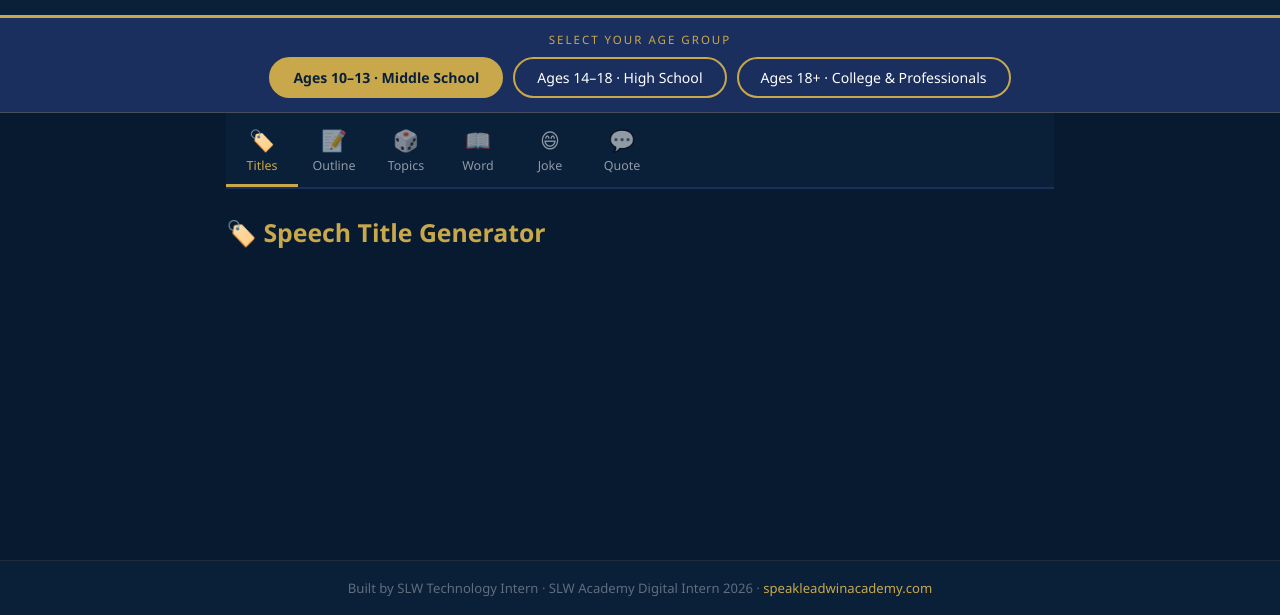
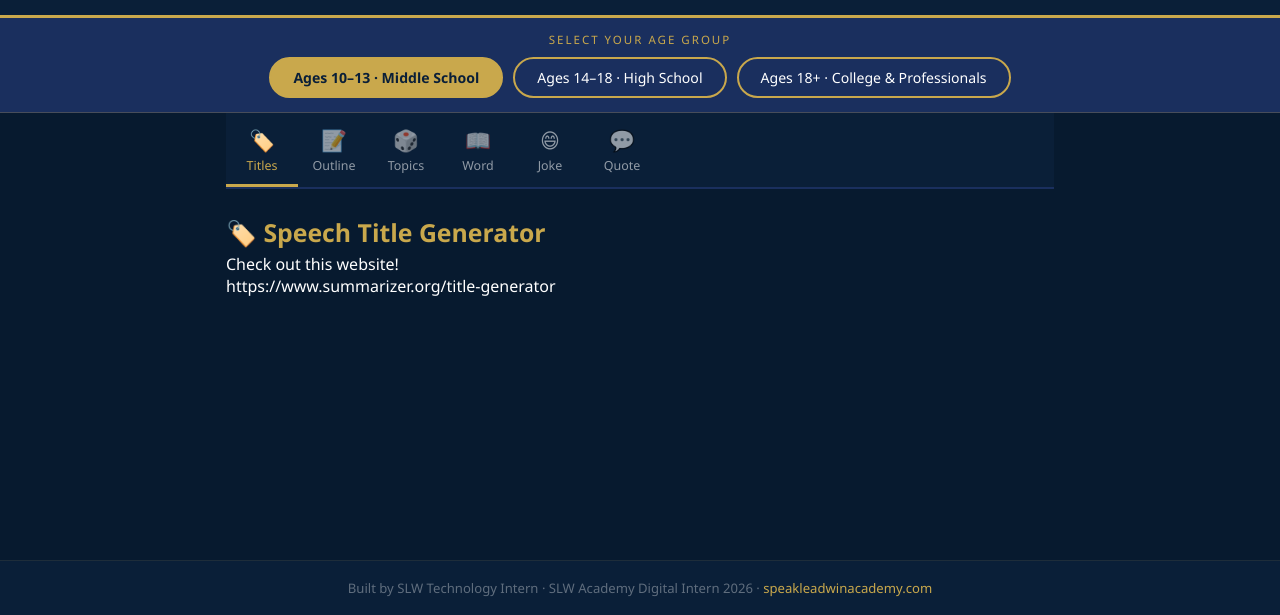
Before and after one commit to speakleadwin/speaksmart-slw1, a plain HTML site: page index.html in a window 1280 px wide. Shown: the part 185-800 px from the top of the page. Drawn offline with Linux system fonts and the light colour scheme.

Commit message:
Add website link to index.html
Added a div with a message and a link to a title generator website.

```diff
--- a/index.html
+++ b/index.html
@@ -398,6 +398,8 @@
       <ul class="title-list" id="titleList"></ul>
     </div>
     -->
+     <div> Check out this website!</div>
+     <div> https://www.summarizer.org/title-generator </div>
   </div>
 
   <!-- ── PANEL 1 · SPEECH OUTLINE GENERATOR ───────── -->
```
